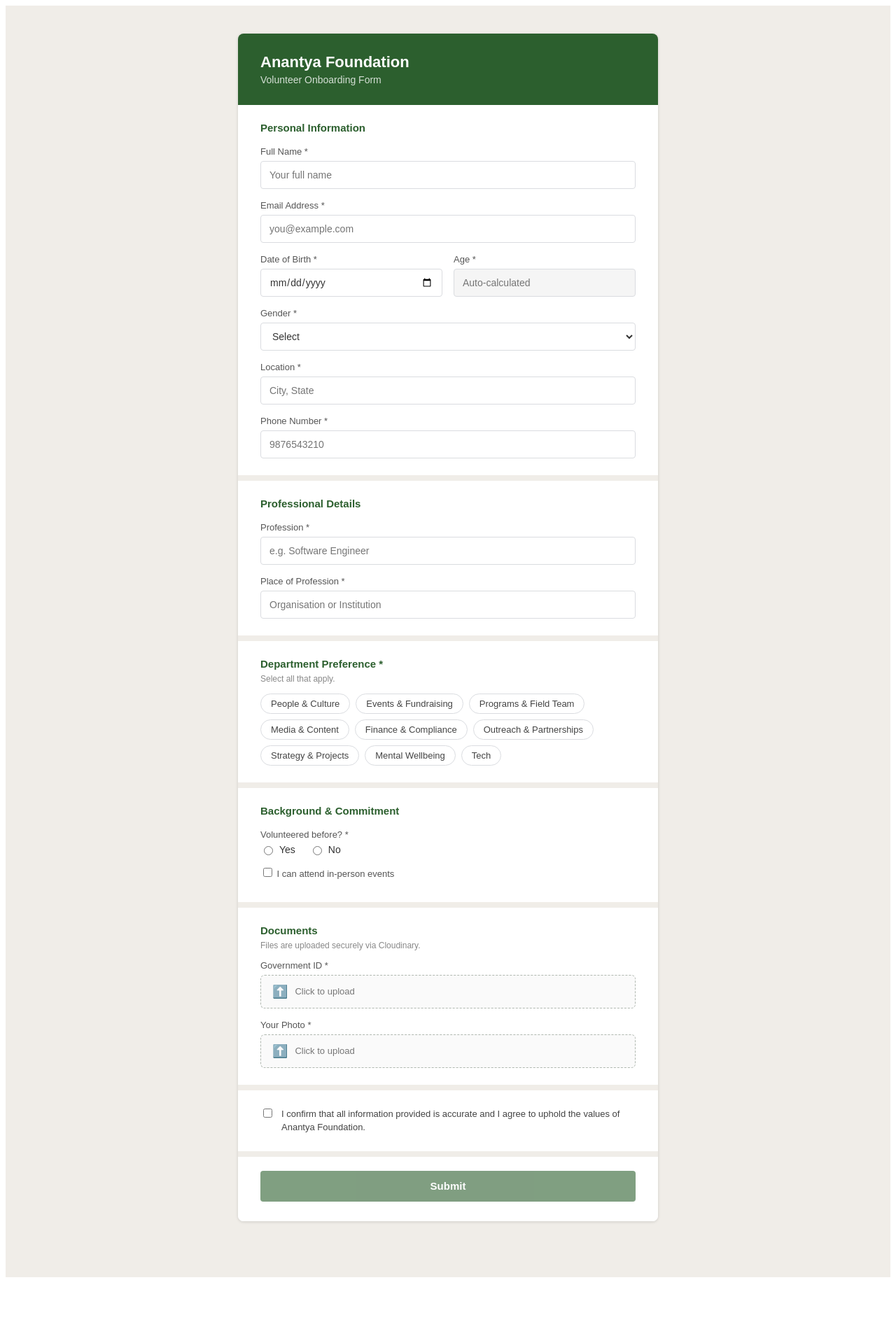
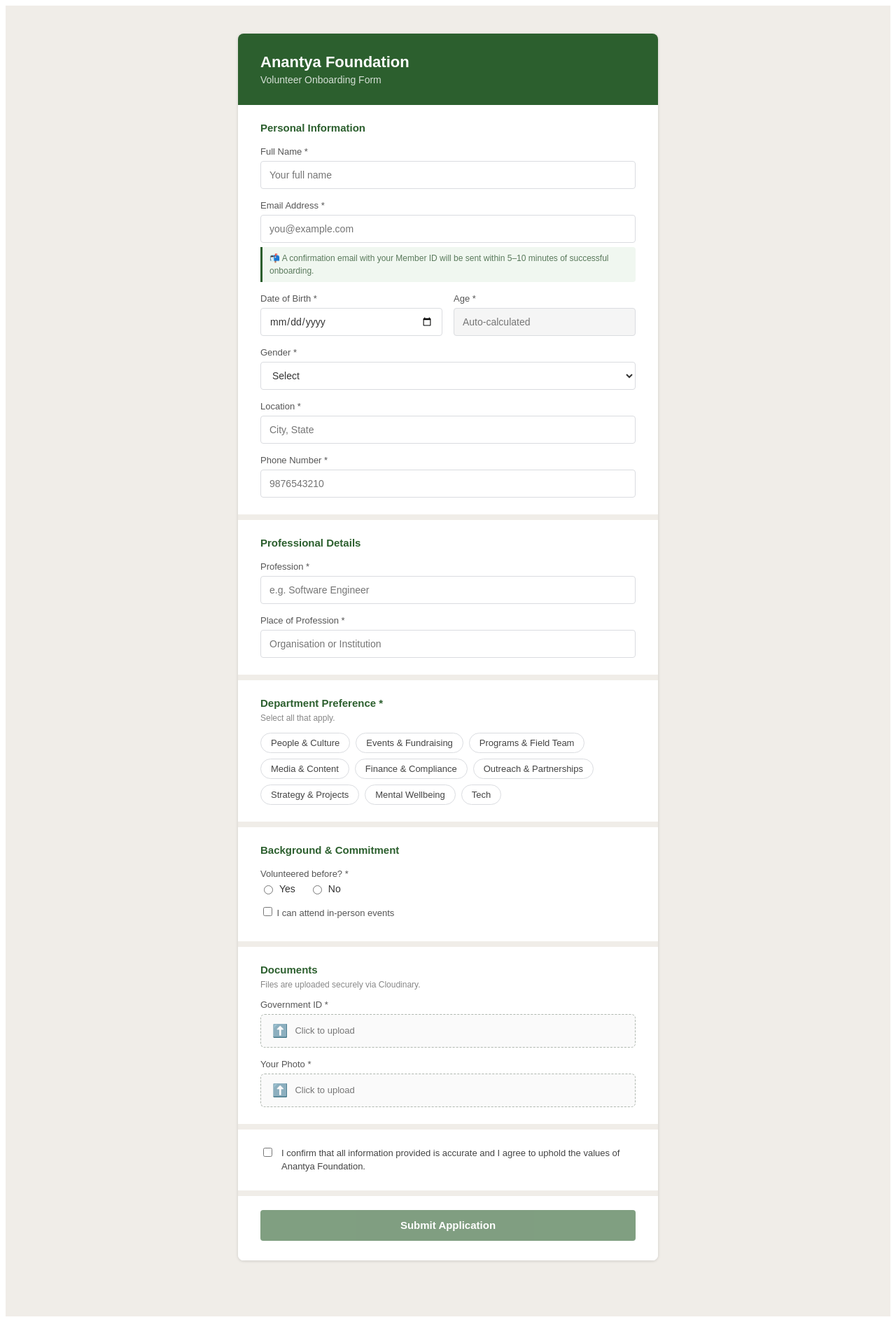
Before and after one commit to Rachit74/anantya-views, a Vue app: page /onboarding in a window 1280 px wide. Shown: the whole page at 70% size. Before the commit the page ends 1833 px from the top, so only its background shows below. Built offline with nearby package versions, Linux system fonts and the light colour scheme.

Commit message:
Minor form improvements

```diff
--- a/src/views/OnboardingView.vue
+++ b/src/views/OnboardingView.vue
@@ -32,6 +32,8 @@
 const govIdDone = ref(false)
 const memberPicDone = ref(false)
 
+const ageError = ref('')
+
 const departmentOptions = [
   'People & Culture',
   'Events & Fundraising',
@@ -55,6 +57,7 @@
 }
 
 watch(() => form.dob, (dob) => {
+  ageError.value = ''
   if (!dob) { form.age = null; return }
   const today = new Date()
   const birth = new Date(dob)
@@ -64,6 +67,7 @@
     (today.getMonth() === birth.getMonth() && today.getDate() < birth.getDate())
   if (notHadBirthdayYet) age--
   form.age = age
+  if (age < 16) ageError.value = 'You must be at least 16 years old to volunteer.'
 })
 
 const uploadToCloudinary = async (file, formField, uploading, done) => {
@@ -101,6 +105,7 @@
 }
 
 const handleSubmit = async () => {
+  if (ageError.value) return
   if (!govIdDone.value || !memberPicDone.value) {
     submitMessage.value = 'Please wait for file uploads to finish.'
     return
@@ -145,12 +150,14 @@
           <div class="field">
             <label>Email Address *</label>
             <input v-model="form.email" type="email" placeholder="you@example.com" required />
+            <p class="field-note">📬 A confirmation email with your Member ID will be sent within 5–10 minutes of successful onboarding.</p>
           </div>
 
           <div class="row">
             <div class="field">
               <label>Date of Birth *</label>
               <input v-model="form.dob" type="date" required />
+              <p v-if="ageError" class="field-error">{{ ageError }}</p>
             </div>
             <div class="field">
               <label>Age *</label>
@@ -291,8 +298,8 @@
         </div>
 
         <div class="submit-area">
-          <button type="submit" :disabled="isSubmitting || form.department.length === 0">
-            {{ isSubmitting ? 'Submitting...' : 'Submit' }}
+          <button type="submit" :disabled="isSubmitting || form.department.length === 0 || !!ageError">
+            {{ isSubmitting ? 'Submitting...' : 'Submit Application' }}
           </button>
           <p v-if="submitMessage" class="message" :class="{ success: submitSuccess }">
             {{ submitMessage }}
@@ -341,6 +348,30 @@
 .field { margin-bottom: 16px; }
 .field:last-child { margin-bottom: 0; }
 .field > label { display: block; margin-bottom: 6px; font-size: 13px; color: #555; }
+
+/* Email confirmation note */
+.field-note {
+  margin: 6px 0 0;
+  font-size: 12px;
+  color: #5a7a5c;
+  background: #f0f7f0;
+  border-left: 3px solid #2c5f2e;
+  padding: 7px 10px;
+  border-radius: 0 4px 4px 0;
+  line-height: 1.5;
+}
+
+/* Age validation error */
+.field-error {
+  margin: 6px 0 0;
+  font-size: 12px;
+  color: #b94a3a;
+  background: #fdf1ef;
+  border-left: 3px solid #b94a3a;
+  padding: 7px 10px;
+  border-radius: 0 4px 4px 0;
+  line-height: 1.5;
+}
 
 .row { display: grid; grid-template-columns: 1fr 1fr; gap: 16px; }
 
```
